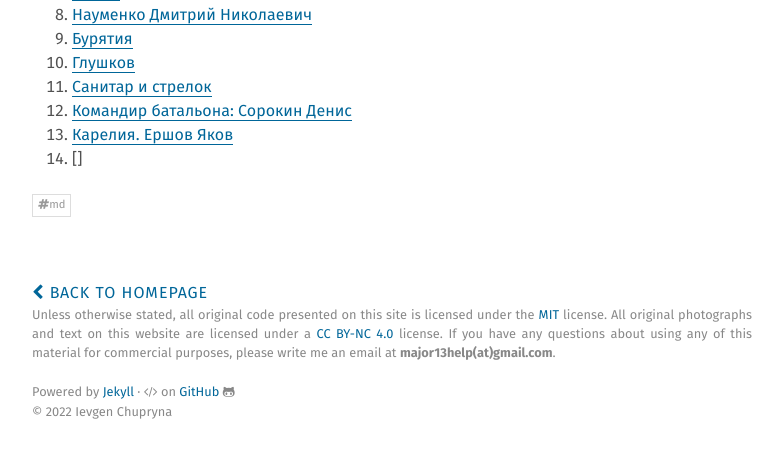
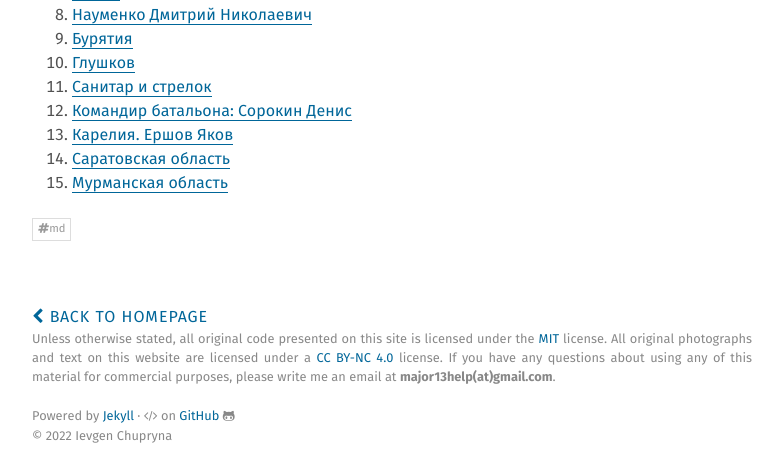
Before and after one commit to major13ua/major13ua.github.io, a Jekyll site: the page built from _posts/2022-02-28-main.md, in a window 1280 px wide and 900 px high, scrolled down 2133 px, cut to the strip 435-900 px from the top of the window. Shown: the whole strip, without its empty margins (248-1031 px from the left). Built offline with Jekyll 4.4.1, drawn with Linux system fonts in a browser that asks for light colours; before the commit the page ends 3009 px from its top, so only the background shows below that.

Commit message:
Added videos

```diff
--- a/_posts/2022-02-28-main.md
+++ b/_posts/2022-02-28-main.md
@@ -32,4 +32,5 @@ Rules:
 11. [Санитар и стрелок](https://twitter.com/rf_200_now/status/1498019190334230530?cxt=HHwWhMC4qYmhhMopAAAA)
 12. [Командир батальона: Сорокин Денис](https://twitter.com/rf_200_now/status/1498011379743166468?cxt=HHwWiMCs8bfagMopAAAA)
 13. [Карелия. Ершов Яков](https://twitter.com/rf_200_now/status/1498010942843535369?cxt=HHwWkoCy3YDBgMopAAAA)
-14. []
+14. [Саратовская область](https://twitter.com/rf_200_now/status/1498008548239986689?cxt=HHwWgsC-xc-1_8kpAAAA)
+15. [Мурманская область](https://twitter.com/rf_200_now/status/1497935930807750661?cxt=HHwWisC4wd2y3skpAAAA)
```
